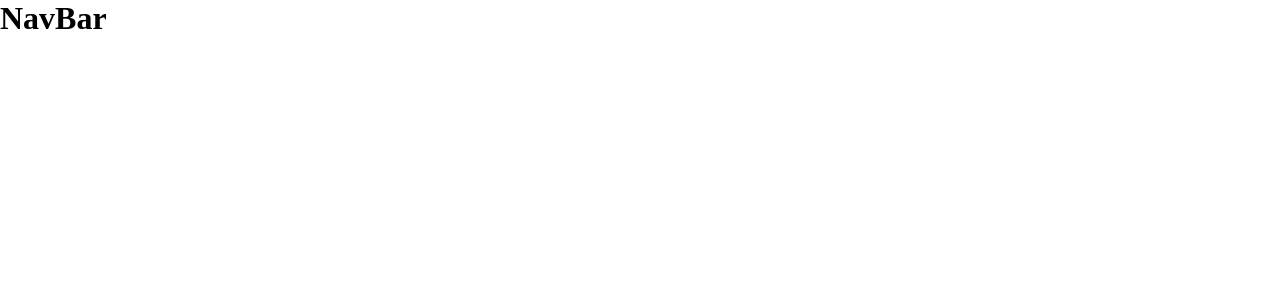
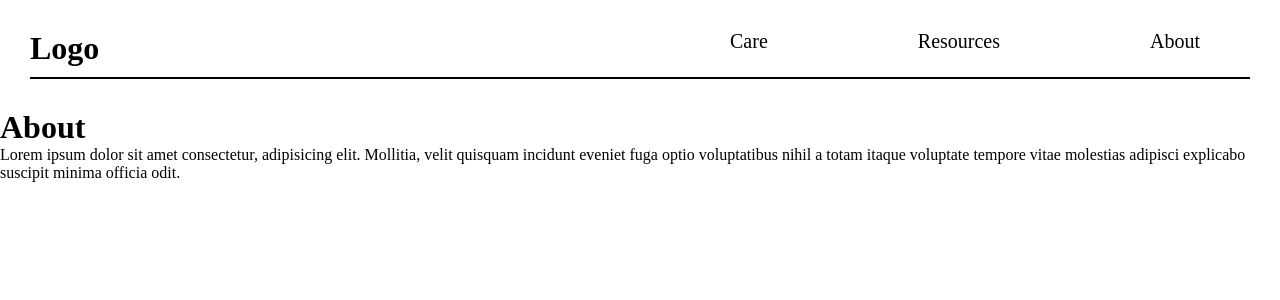
Before and after one commit to jensusan/hackHERthon-frontend, a React (Create React App) app: page /about in a window 1280 px wide. Before the commit this address had no page. Shown: the top 300 px of the page. Built offline with nearby package versions, Linux system fonts and the light colour scheme.

Commit message:
basic navbar styling

```diff
--- a/src/App.js
+++ b/src/App.js
@@ -2,9 +2,10 @@ import {Routes, Route} from "react-router-dom";
 import { useState, useEffect } from "react";
 import Home from "./pages/Home";
 import Caregivers from "./pages/Caregivers";
-import NavBar from "./components/NavBar";
+import NavBar from "./components/NavBar/NavBar";
 import Categories from "./pages/Categories/Categories";
 import Mobility from "./pages/Mobility/Mobility";
+import About from "./pages/About/About";
 const axios = require('axios');
 
 function App() {
@@ -26,6 +27,8 @@ function App() {
       <Route path='/categories' element={<Categories />}/>
       <Route path='/mobility' element={<Mobility handleShowIframe={handleShowIframe} iframeVisible={iframeVisible}/>}/>
       <Route path='/caregivers' element={<Caregivers />}/>
+      <Route path='/about' element={<About />}>
+      </Route>
     </Routes>
     </>
   );
--- a/src/components/NavBar.js
+++ /dev/null
@@ -1,9 +0,0 @@
-const NavBar = () => {
-    return(
-        <>
-        <h1>NavBar</h1>
-        </>
-    )
-}
-
-export default NavBar;
--- /dev/null
+++ b/src/components/NavBar/NavBar-styles.js
@@ -0,0 +1,38 @@
+import styled from "styled-components"
+
+export const Wrapper = styled.div`
+    display: flex;
+    justify-content: space-between;
+    margin: 30px;
+    border-bottom: solid black 2px;
+
+    h1 {
+        padding-bottom: 10px;
+    }
+
+`;
+
+export const Content = styled.div`
+    margin-right: 50px;
+    ul {
+    display: flex;
+    gap: 150px;
+    list-style: none;
+    text-decoration: none;
+
+
+    }
+
+    li {
+     text-decoration: none;
+     color: black;
+     font-size: 20px;
+    }
+
+    li:hover {
+        font-size: 25px;
+    }
+
+
+
+`;
--- /dev/null
+++ b/src/components/NavBar/NavBar.js
@@ -0,0 +1,25 @@
+import { Link } from "react-router-dom";
+import {Wrapper, Content} from './NavBar-styles';
+
+const NavBar = () => {
+    return(
+        <Wrapper>
+        <h1>Logo</h1>
+        <Content>
+        <ul>
+            <Link to='/caregivers' style={{ textDecoration: 'none' }}>
+            <li>Care</li>
+            </Link>
+            <Link to='/categories' style={{ textDecoration: 'none' }}>
+            <li>Resources</li>
+            </Link>
+            <Link to='/about' style={{ textDecoration: 'none' }}>
+            <li>About</li>
+            </Link>
+        </ul>
+        </Content>
+        </Wrapper>
+    )
+}
+
+export default NavBar;
--- /dev/null
+++ b/src/pages/About/About.js
@@ -0,0 +1,10 @@
+const About = () => {
+    return(
+        <>
+            <h1>About</h1>
+            <p>Lorem ipsum dolor sit amet consectetur, adipisicing elit. Mollitia, velit quisquam incidunt eveniet fuga optio voluptatibus nihil a totam itaque voluptate tempore vitae molestias adipisci explicabo suscipit minima officia odit.</p>
+        </>
+    )
+}
+
+export default About;
```
